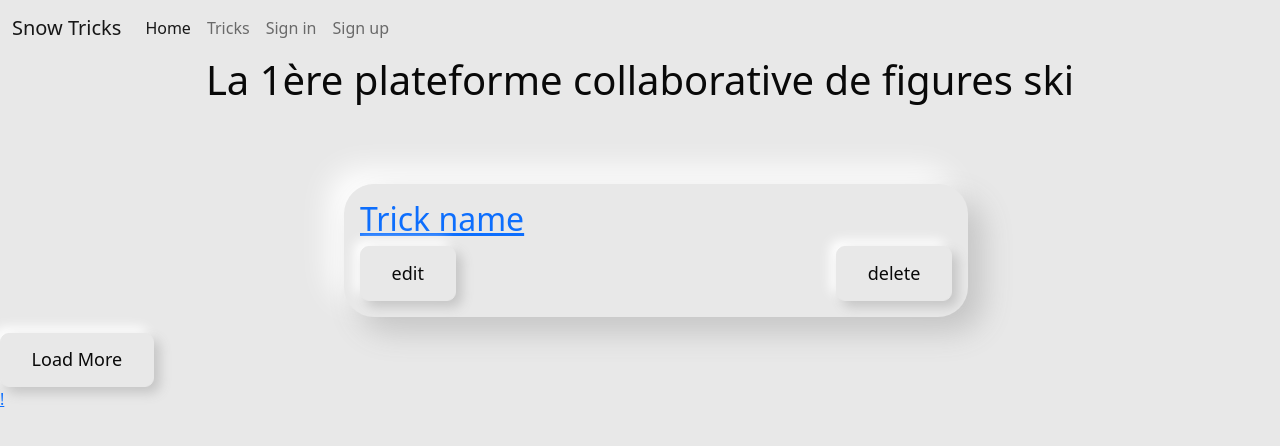
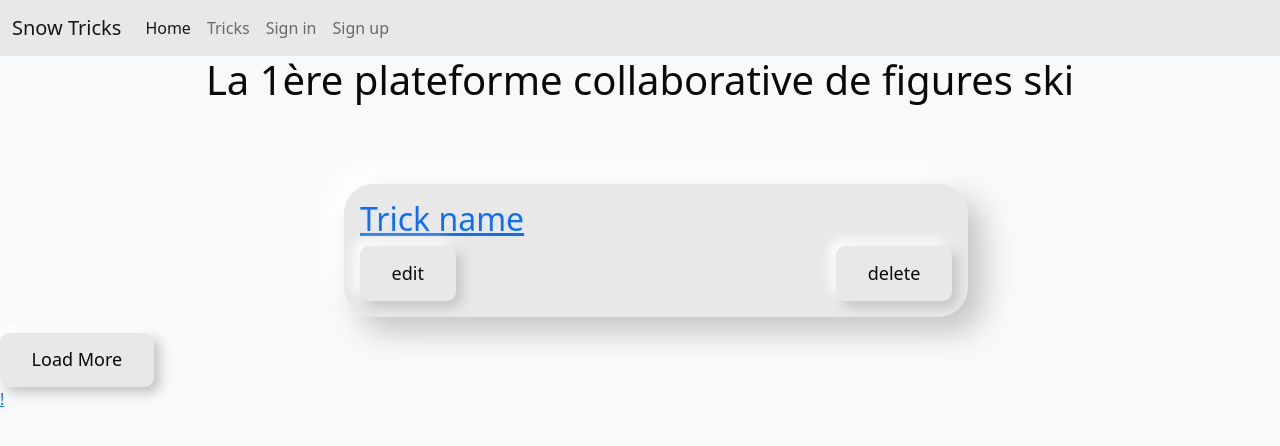
Before and after one commit to PalomaAlma/snow-tricks, a Symfony app: template templates/home/index.html.twig in a window 1280 px wide. Shown: the top 446 px of the page. Run offline with Twig, Linux system fonts and the light colour scheme; the template is opened without the code that fills it, so the values that code supplies are empty; some libraries are stand-ins or nearby versions.

Commit message:
Fix Base

```diff
--- a/templates/base.html.twig
+++ b/templates/base.html.twig
@@ -18,7 +18,7 @@
             {{ encore_entry_script_tags('app') }}
         {% endblock %}
     </head>
-    <body>
+    <body class="bg-light">
         {% block body %}
             <header>
                 <nav class="navbar navbar-expand-lg navbar-light bg-light">
```
